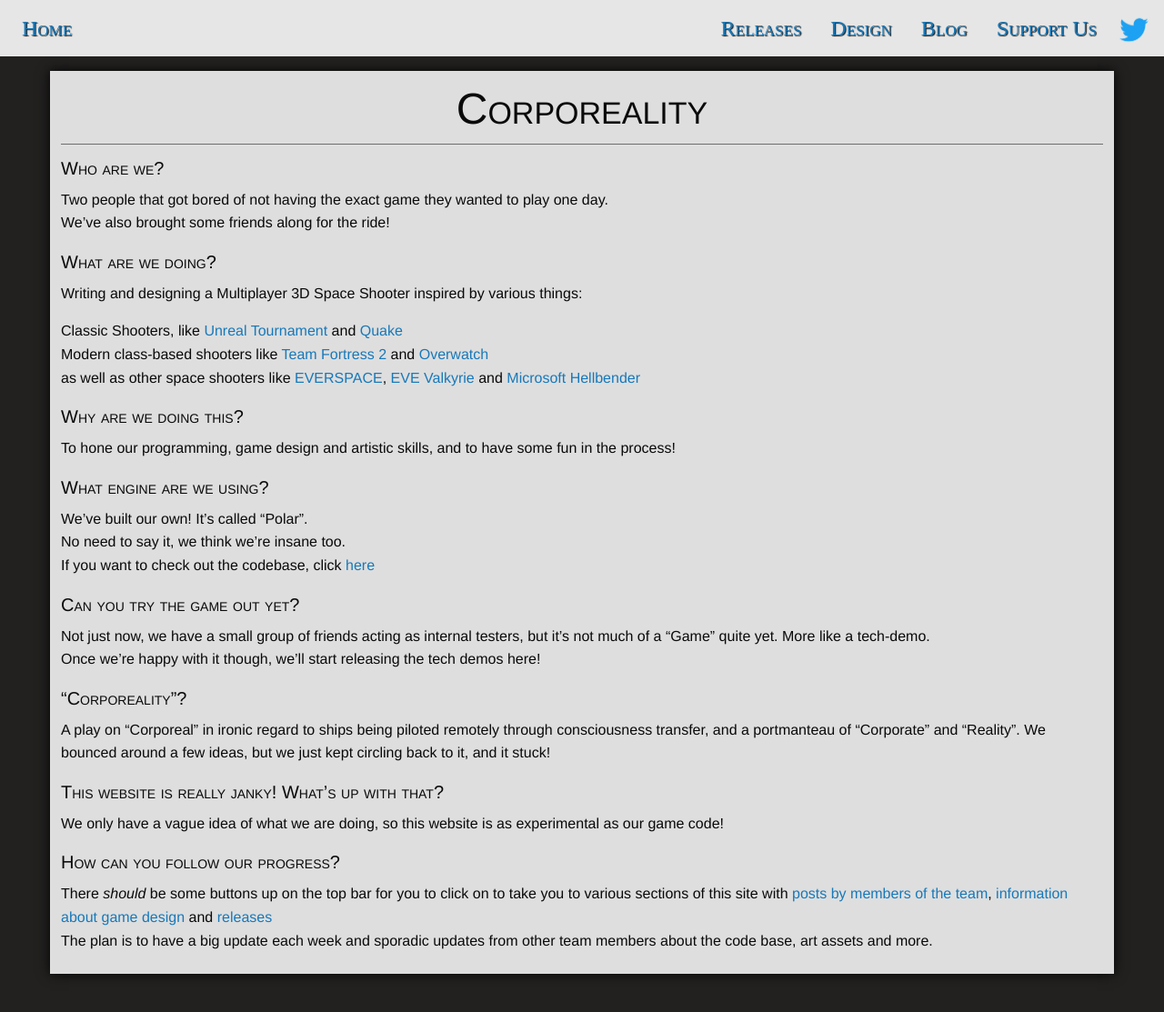
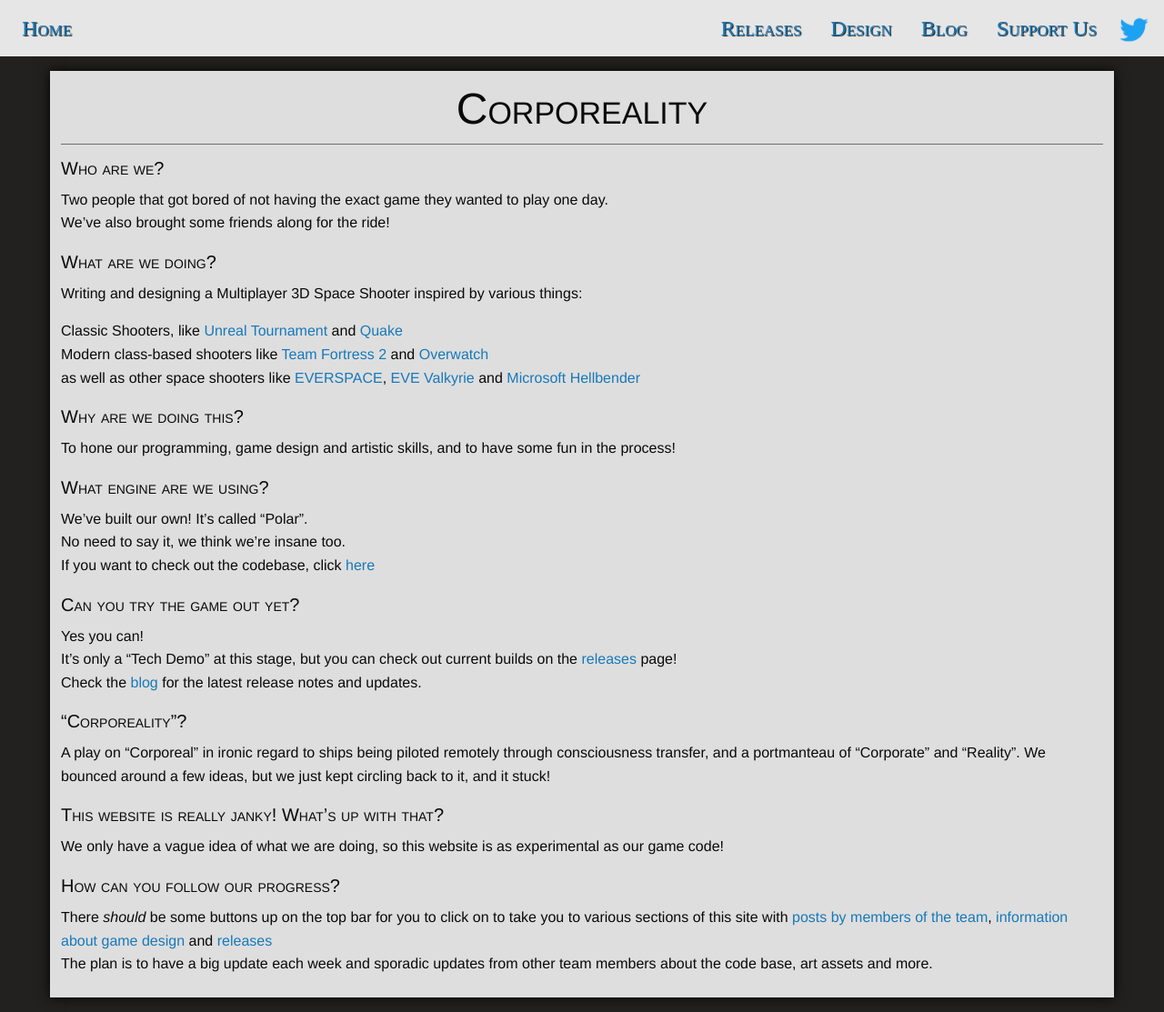
Before and after one commit to corporeality-space/web, a Jekyll site: the page built from index.md, in a window 1280 px wide. Shown: the whole page at 91% size. Built offline with Jekyll 4.4.1, drawn with Linux system fonts in a browser that asks for light colours; nearby versions of some CDN libraries; some web fonts are replaced; our own code applies the rules of GitHub Pages for plain Markdown files; library files that are not in the unit come from our copies; before the commit the page ends 1087 px from its top, so only the background shows below that.

Commit message:
Update index.md
Actually mention that we have releases now...

```diff
--- a/index.md
+++ b/index.md
@@ -26,8 +26,9 @@
 
 ### Can you try the game out yet?
 
-Not just now, we have a small group of friends acting as internal testers, but it's not much of a "Game" quite yet. More like a tech-demo.
-Once we're happy with it though, we'll start releasing the tech demos here!
+Yes you can!
+It's only a "Tech Demo" at this stage, but you can check out current builds on the [releases](https://github.com/corporeality-space/release/releases) page!
+Check the [blog](/blog) for the latest release notes and updates.
 
 ### "Corporeality"?
 
@@ -39,5 +40,5 @@
 
 ### How can you follow our progress?
 
-There *should* be some buttons up on the top bar for you to click on to take you to various sections of this site with [posts by members of the team](/blog), [information about game design](/design) and [releases](/release)
+There *should* be some buttons up on the top bar for you to click on to take you to various sections of this site with [posts by members of the team](/blog), [information about game design](/design) and [releases](https://github.com/corporeality-space/release/releases)
 The plan is to have a big update each week and sporadic updates from other team members about the code base, art assets and more.
```
